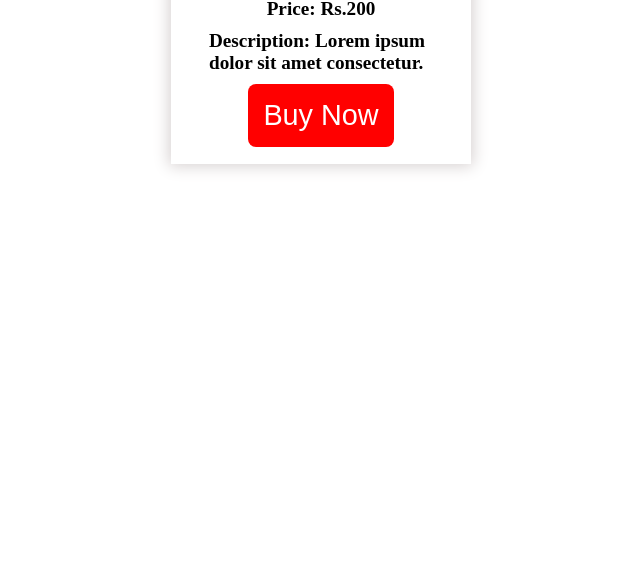
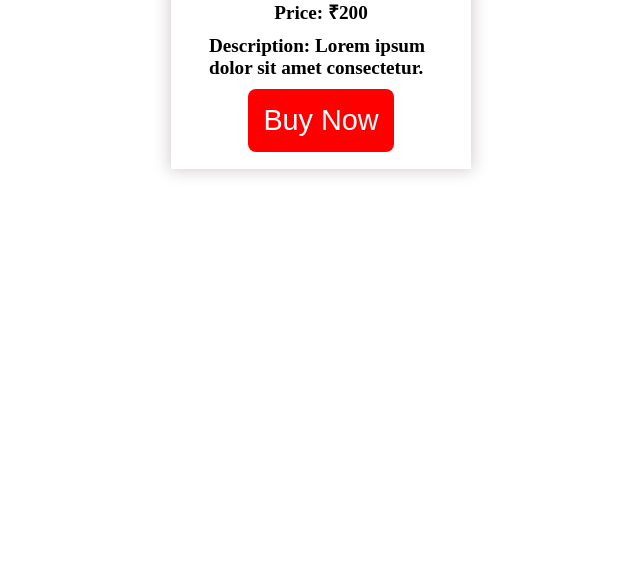
Before and after one commit to acciojob/pricing-card-ayush-singh05, a website: page main.html in a window 1280 px wide. Shown: the part 220-800 px from the top of the page, without its empty margins (319-959 px from the left). Drawn offline with Linux system fonts and the light colour scheme.

Commit message:
created a submission

```diff
--- a/main.html
+++ b/main.html
@@ -17,7 +17,7 @@
                 </div>
                 <div class="card-desc">
                     <h1>Pricing Card</h1>
-                    <p>Price: Rs.200</p>
+                    <p>Price: ₹200</p>
                     <p>Description: Lorem ipsum dolor sit amet consectetur.</p>
                     <button>Buy Now</button>
                 </div>
```
